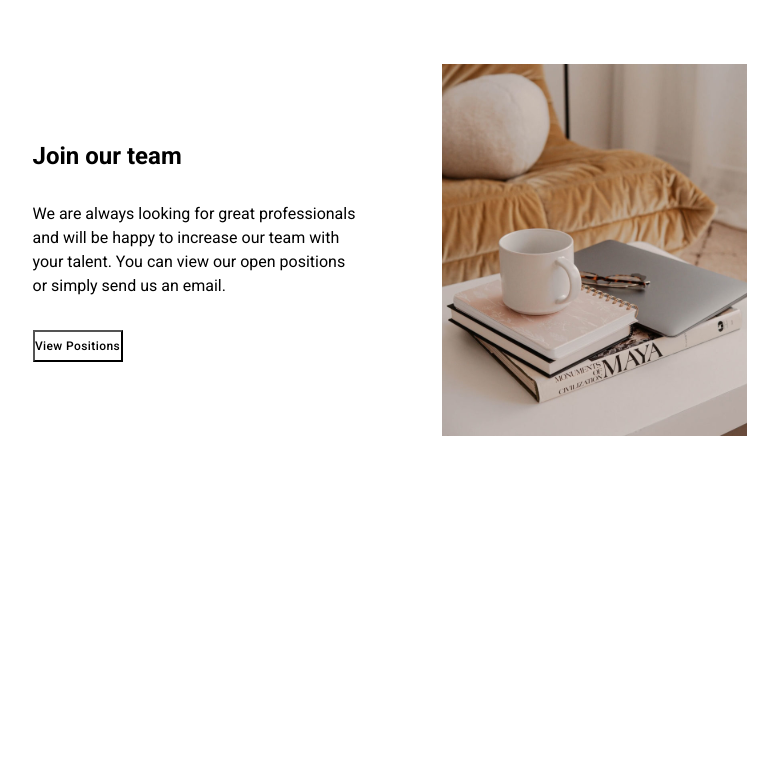
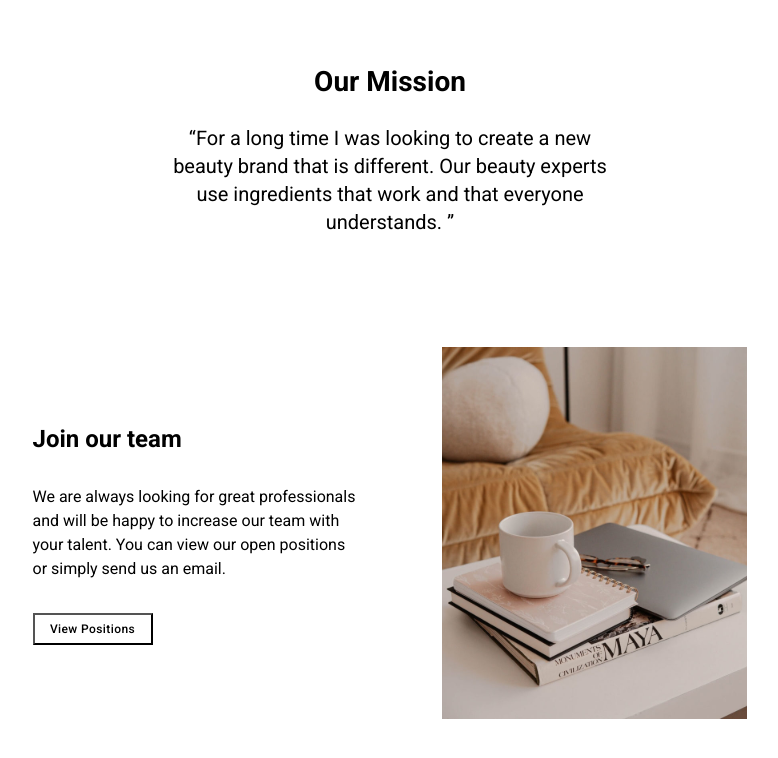
Before and after one commit to XumoyunObid/oncosmetics, a React (Vite) app: page /AboutUs in a window 1280 px wide. Shown: the top 758 px of the page, without its empty margins (250-1028 px from the left). Built offline with nearby package versions, Linux system fonts and the light colour scheme.

Commit message:
Nusratilloh Our Mission add three

```diff
--- a/src/pages/about/about.css
+++ b/src/pages/about/about.css
@@ -1,4 +1,37 @@
 /* About */
+.about-container {
+  width: 75rem;
+  margin: 0 auto;
+}
+
+.ourMission-div {
+  width: 100%;
+  margin: 0 auto;
+  padding: 4rem 0 2.94rem;
+  background-color: white;
+}
+.ourMission-div .mission-title {
+  margin-bottom: 1.5rem;
+  color: #000;
+  text-align: center;
+  font-family: Roboto;
+  font-size: 1.75rem;
+  font-style: normal;
+  font-weight: 700;
+  line-height: 2.25rem;
+}
+.ourMission-div .mission-text {
+  width: 28.3125rem;
+  margin: 0 auto;
+  color: #000;
+  text-align: center;
+  font-family: Roboto;
+  font-size: 1.25rem;
+  font-style: normal;
+  font-weight: 400;
+  line-height: 1.75rem;
+}
+
 .join-container {
   width: 100%;
   padding: 4rem 0;
@@ -25,8 +58,8 @@
   line-height: 1.5rem;
 }
 .join-btn {
-  width: 90px;
-  height: 31.125px;
+  width: 120px;
+  height: 32px;
   background-color: #FFF;
   color: #000;
   font-family: Roboto;
--- a/src/pages/about/about.jsx
+++ b/src/pages/about/about.jsx
@@ -4,7 +4,15 @@ import joinImg from '../../assets/about-img/join_team.svg'
 
 export const About = () => {
   try {
-    return <>
+    return <section id="aboutUs" className="about-container">
+      <div className="ourMission-div">
+        <h3 className="mission-title">Our Mission</h3>
+        <p className="mission-text">
+          “For a long time I was looking to create a new <br />
+          beauty brand that is different. Our beauty experts <br />
+          use ingredients that work and that everyone <br /> understands. ”
+        </p>
+      </div>
       <div className="join-container">
         <div className="join-title">
           <h2 className="join-text">Join our team</h2>
@@ -18,6 +26,6 @@ export const About = () => {
         </div>
         <div className="join-img"> <img src={joinImg} alt="" /> </div>
       </div>
-    </>;
+    </section>;
   } catch (e) { console.log(); }
 };
```
